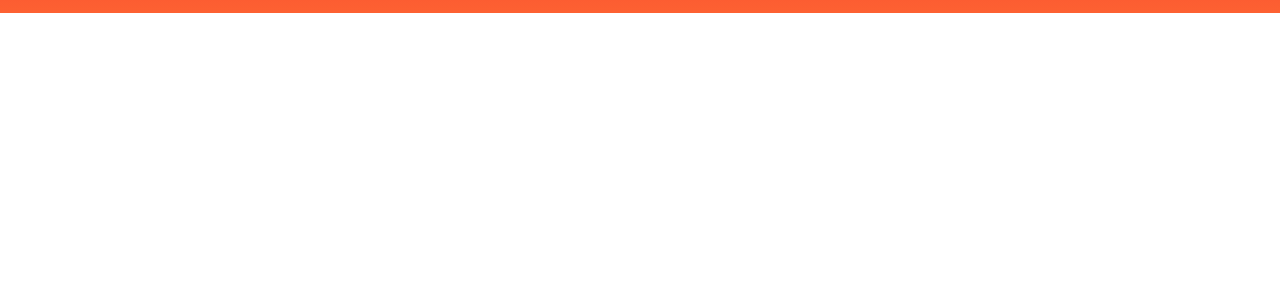
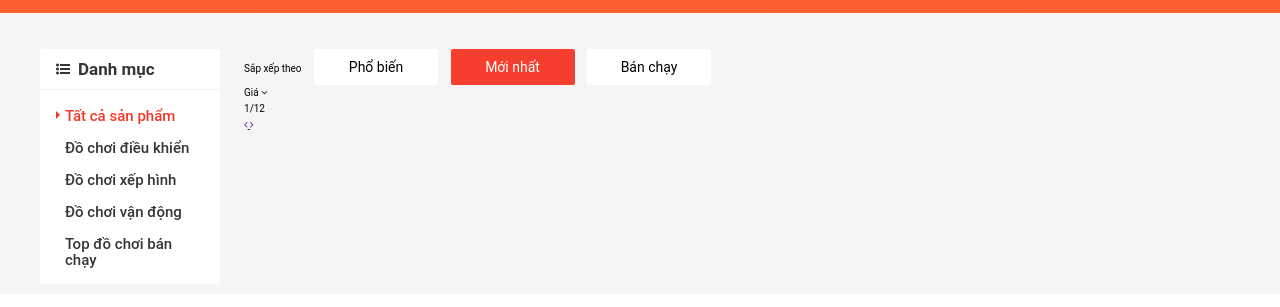
Before and after one commit to PeZoi/shoppee, a plain HTML site: page index.html in a window 1280 px wide. Shown: the part 107-414 px from the top of the page. Drawn offline with nearby package versions, Linux system fonts and the light colour scheme; files whose address does not match are found by name.

Commit message:
update file working container

```diff
--- a/assets/css/base.css
+++ b/assets/css/base.css
@@ -32,6 +32,21 @@ html {
 .grid__row {
           display: flex;
           flex-wrap: wrap;
+          margin-left: -12px;
+          margin-right: -12px;
+}
+
+/* Test */
+.grid__column-2 {
+  padding-left: 12px;
+  padding-right: 12px;
+  width: 16.6667%;
+}
+
+.grid__column-10 {
+  padding-left: 12px;
+  padding-right: 12px;
+  width: 83.3334%;
 }
 
 /* Button */
@@ -45,7 +60,7 @@ html {
           text-decoration: none;
           cursor: pointer;
           background-color: white;
-          display: flex;
+          display: inline-flex;
           align-items: center;
           justify-content: center;
           border-radius: 2px;
@@ -73,3 +88,33 @@ html {
           color: white;
 
 }
+
+/* Animation */
+@keyframes fadeIn {
+          from {
+                    opacity: 0;
+          }
+          to {
+                    opacity: 1;
+          }
+}
+
+@keyframes growth {
+          from {
+                    transform: scale(--growth-from);
+          }
+          to {
+                    transform: scale(--growth-to);
+          }
+}
+
+@keyframes headerNotificationGrown {
+          from {
+                    opacity: 0;
+                    transform: scale(0);
+          }
+          to {
+                    opacity: 1;
+                    transform: scale(1);
+          }
+}
--- a/assets/css/main.css
+++ b/assets/css/main.css
@@ -2,6 +2,7 @@ body {
           margin: 0;
 }
 
+/* Header */
 .header {
           height: var(--header-height);
           background-image: linear-gradient(0, #fd6132, #f53e2d);
@@ -282,10 +283,6 @@ body {
           user-select: none;
           padding-left: 12px;
           cursor: default;
-}
-
-.header__notify-body {
-
 }
 
 .header__notify-list {
@@ -621,10 +618,6 @@ body {
     display: block;
 }
 
-.header__search-select-title {
-
-}
-
 .header__search-select-icon {
     margin: 0 16px 0 8px;
     color: rgb(131, 131, 131);
@@ -884,32 +877,72 @@ body {
     background-color: #f05d41;
 }
 
-/* Animation */
-@keyframes fadeIn {
-          from {
-                    opacity: 0;
-          }
-          to {
-                    opacity: 1;
-          }
+/* Cotainer */
+.app__container {
+    background-color: #f5f5f5;
 }
 
-@keyframes growth {
-          from {
-                    transform: scale(--growth-from);
-          }
-          to {
-                    transform: scale(--growth-to);
-          }
+.app__content {
+    padding-top: 36px;
 }
 
-@keyframes headerNotificationGrown {
-          from {
-                    opacity: 0;
-                    transform: scale(0);
-          }
-          to {
-                    opacity: 1;
-                    transform: scale(1);
-          }
+.category {
+    border-radius: 2px;
+    background-color: #fff;
 }
+
+.category__heading {
+    color: #353535;
+    font-size: 1.7rem;
+    padding: 12px 16px;
+    border-bottom: 1px solid rgba(0, 0, 0, 0.05);
+    display: flex;
+    align-items: center;
+    margin-bottom: 0;
+    margin-top: 0;
+}
+
+.category__heading-icon {
+    font-size: 1.4rem;
+    margin-right: 8px;
+}
+
+.category-list {
+    padding: 0 0 8px 0;
+    margin-left: 9px;
+}
+
+.category-item {
+    list-style: none;
+}
+
+.category-item--active .category-item__link{
+    color: #f53625;
+}
+
+.category-item--active .category-item__link::before {
+    content: "";
+    position: absolute;
+    top: 50%;
+    left: 7px;
+    border: 4px solid;
+    border-color: transparent transparent transparent #f53625;
+    transform: translateY(calc(-50% - 1px));
+}
+
+.category-item__link {
+    text-decoration: none;
+    color: #353535;
+    font-size: 1.5rem;
+    padding: 8px 16px;
+    display: block;
+    font-weight: 500;
+    position: relative;
+    right: 0;
+    transition: right linear 0.1s;
+}
+
+.category-item__link:hover {
+    right: -4px;
+    color: #f53625;
+}
--- a/index.html
+++ b/index.html
@@ -283,8 +283,64 @@
             </div>
         </header>
         <!-- Body -->
-        <div class="container">
+        <div class="app__container">
+            <div class="grid">
+                <div class="grid__row app__content">
+                    <div class="grid__column-2">
+                        <nav class="category">
+                            <h3 class="category__heading">
+                                <i class="category__heading-icon fa fa-list-ul" aria-hidden="true"></i>
+                                Danh mục
+                            </h3>
+                            <ul class="category-list">
+                                <li class="category-item category-item--active">
+                                    <a href="" class="category-item__link">Tất cả sản phẩm</a>
+                                </li>
+                                <li class="category-item">
+                                    <a href="" class="category-item__link">Đồ chơi điều khiển</a>
+                                </li>
+                                <li class="category-item">
+                                    <a href="" class="category-item__link">Đồ chơi xếp hình</a>
+                                </li>
+                                <li class="category-item">
+                                    <a href="" class="category-item__link">Đồ chơi vận động</a>
+                                </li>
+                                <li class="category-item">
+                                    <a href="" class="category-item__link">Top đồ chơi bán chạy</a>
+                                </li>
+                            </ul>
+                        </nav>
+                    </div>
+                    <div class="grid__column-10">
+                        <div class="home-filter">
+                            <span class="home-filter__label">Sắp xếp theo</span>
+                            <button class="btn">Phổ biến</button>
+                            <button class="btn btn--primary">Mới nhất</button>
+                            <button class="btn">Bán chạy</button>
 
+                            <div class="select-input">
+                                <span class="select-input__label">Giá</span>
+                                <i class="fa fa-angle-down"></i>
+                            </div>
+
+                            <div class="home-filter__page">
+                                <span class="home-filter__page-number">
+                                    <span class="home-filter__page-current">1</span>/12
+                                </span>
+
+                                <div class="home-filter__page-control">
+                                    <a href="" class="home-filter__page-btn">
+                                        <i class="fa fa-angle-left"></i>
+                                    </a>
+                                    <a href="" class="home-filter__page-btn">
+                                        <i class="fa fa-angle-right"></i>
+                                    </a>
+                                </div>
+                            </div>
+                        </div>
+                    </div>
+                </div>
+            </div>
         </div>
         <!-- Footer -->
         <footer class="footer">
```
